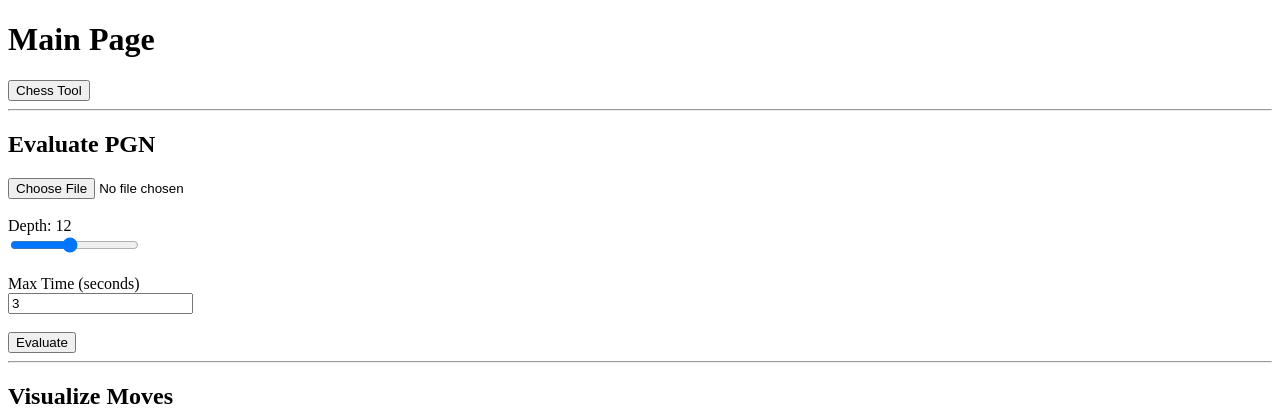
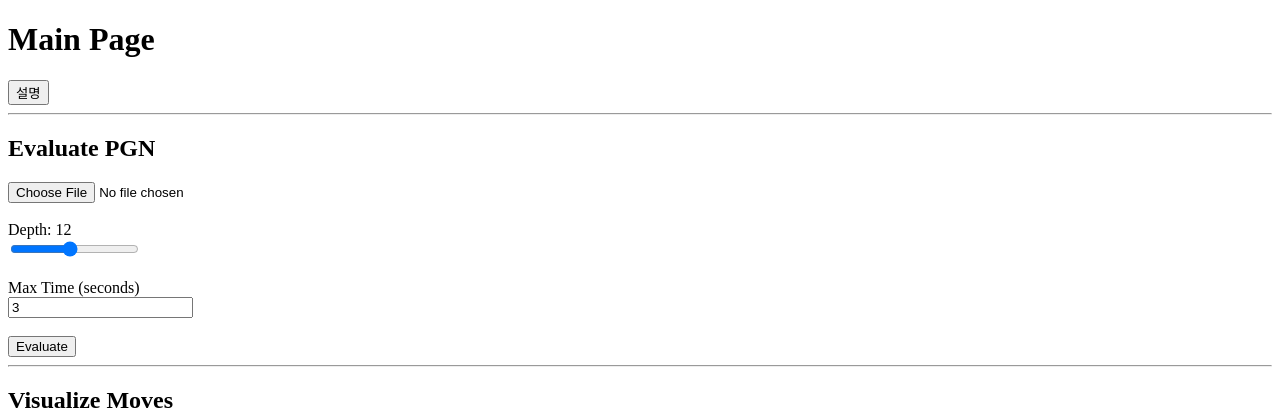
Before and after one commit to ssgssg2fan/chess, a Flask app: page / in a window 1280 px wide. Shown: the top 420 px of the page. Run offline with Flask 3, Linux system fonts and the light colour scheme; parts of the project's set-up code (start-up, migrations or seed data) failed here and were passed over.

Commit message:
Update index.html

```diff
--- a/templates/index.html
+++ b/templates/index.html
@@ -10,7 +10,7 @@
 
     <!-- Chess Tool 이동 -->
     <button onclick="location.href='/chess'">
-        Chess Tool
+        설명
     </button>
 
     <hr>
```
